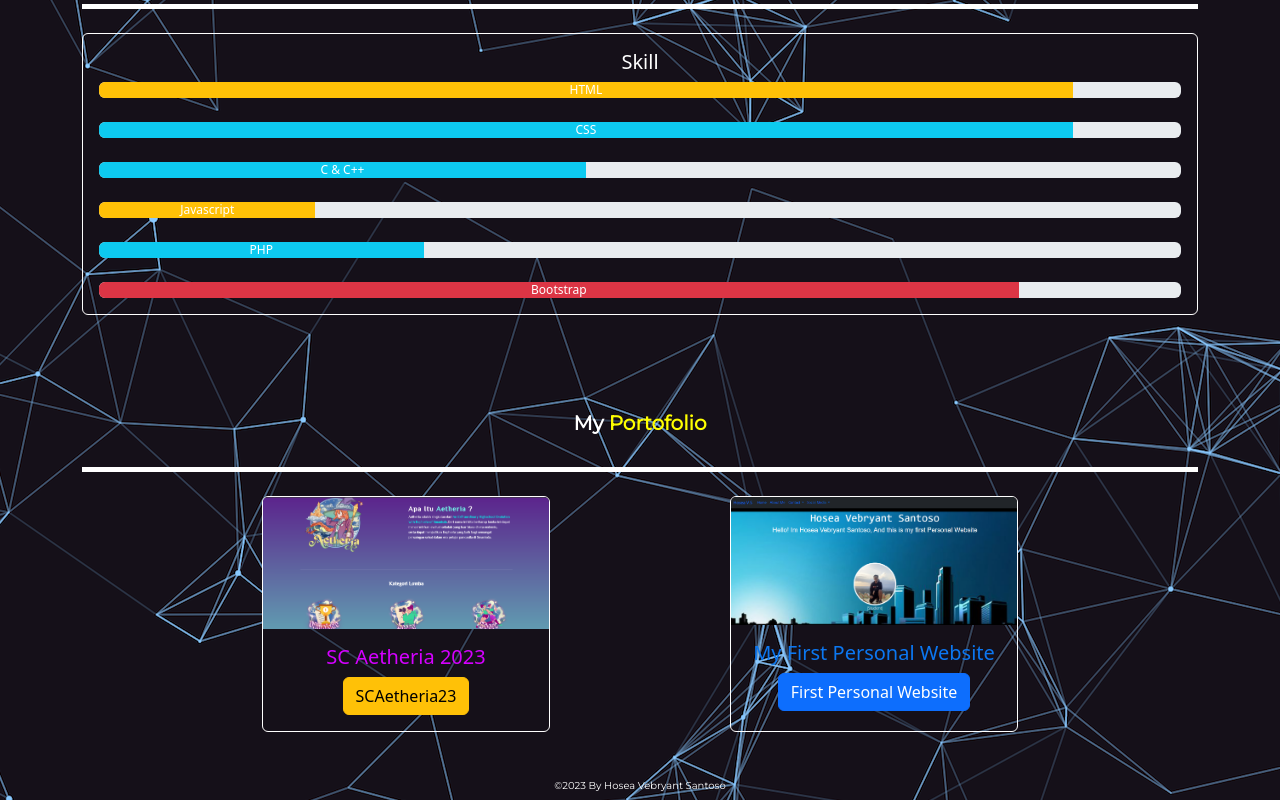
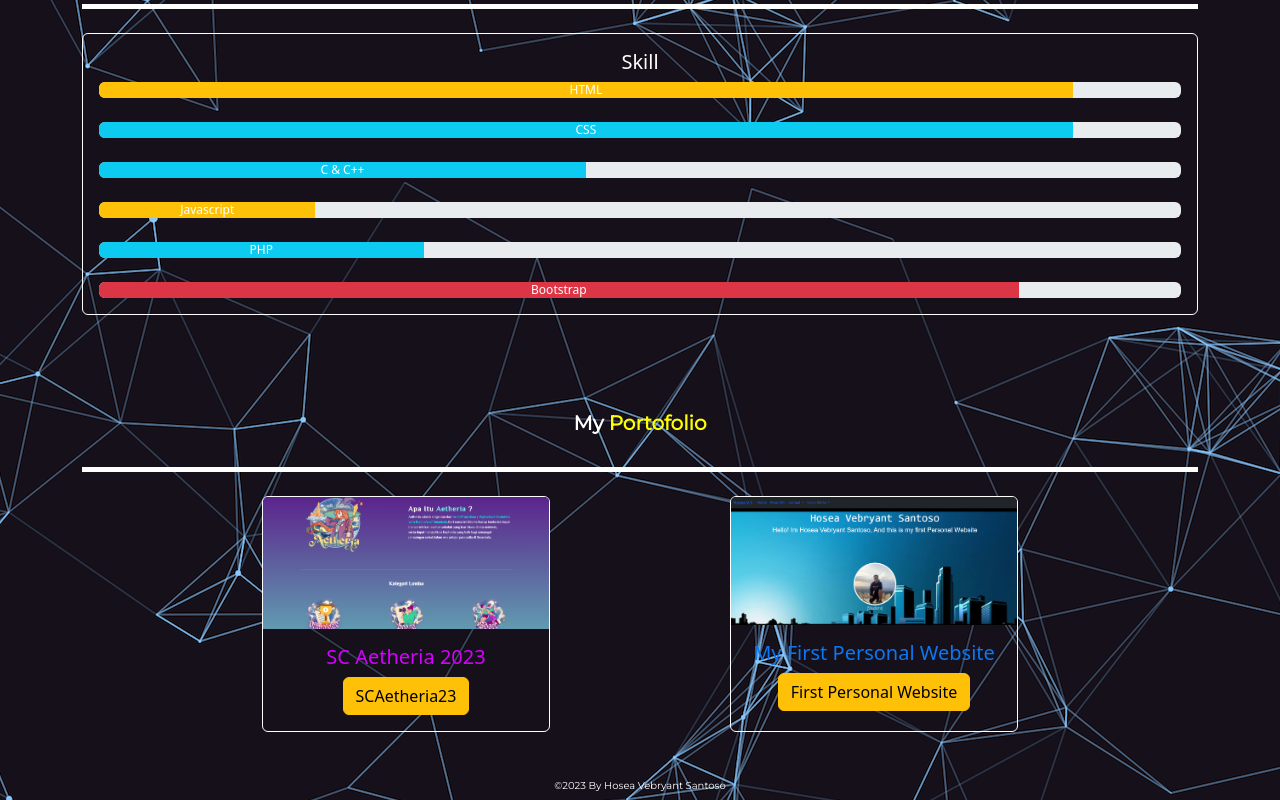
Before and after one commit to vebryant77/HoseaVS, a plain HTML site: page index.html in a window 1280 px wide. Shown: the part 1386-2186 px from the top of the page. Drawn offline with nearby package versions, Linux system fonts and the light colour scheme.

Commit message:
Update index.html

```diff
--- a/index.html
+++ b/index.html
@@ -168,7 +168,7 @@
     <img src="./image/FirstPersonalWeb.png" class="card-img-top" alt="FirstPersonalWeb">
     <div class="card-body" style="color: white; text-align: center;">
       <h5 class="card-title" style="color: rgb(12, 119, 241);">My First Personal Website</h5>
-      <a href="https://vebryant77.github.io/Personal-Web/" class="btn btn-primary">First Personal Website</a>
+      <a href="https://vebryant77.github.io/Personal-Web/" class="btn btn-warning">First Personal Website</a>
     </div>
   </div>
 </div>
```
